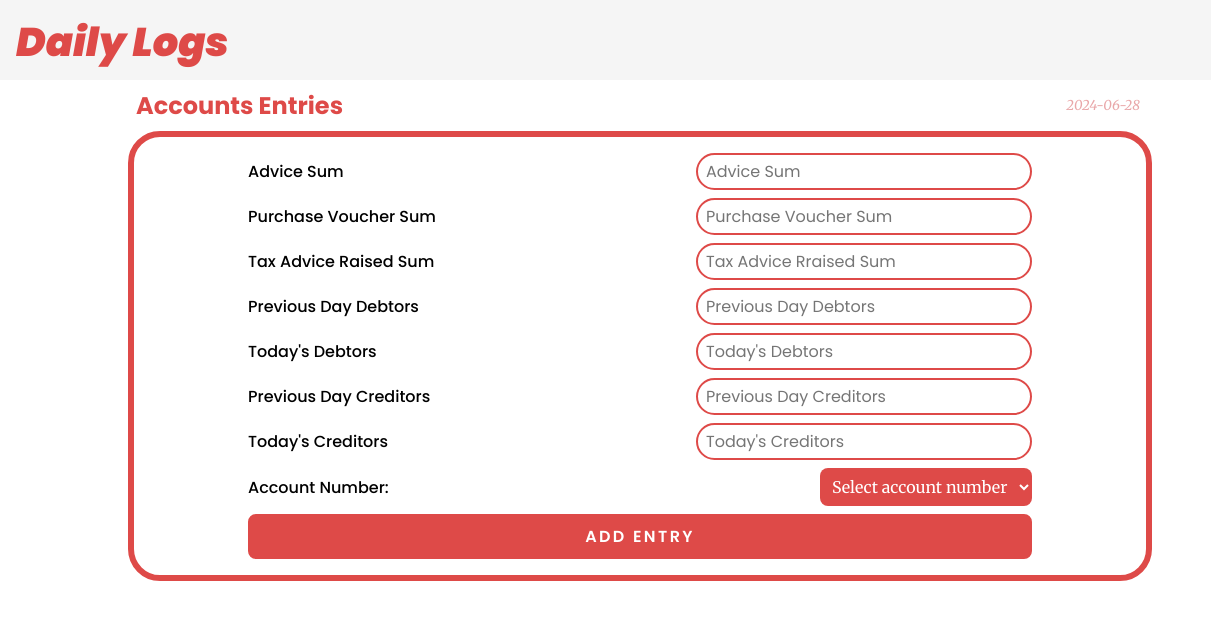
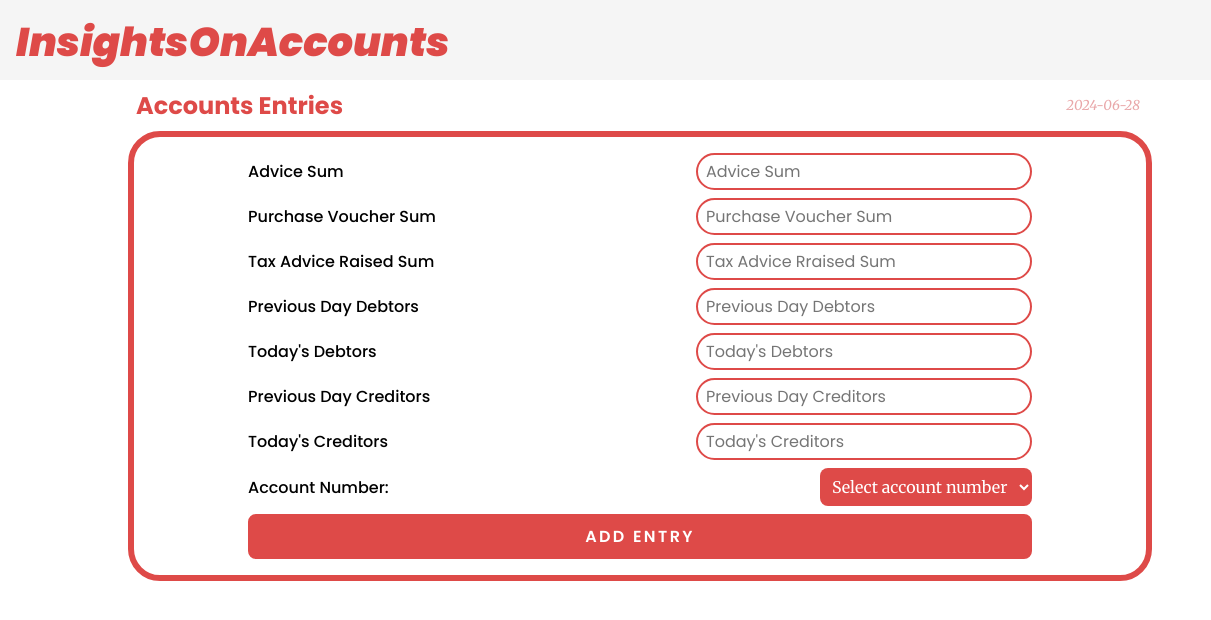
Before and after one commit to iammrverma/demoMatched, a website: page accounts.html in a window 1280 px wide. Shown: the full height of the page, 0-1211 px from the left. Drawn offline with Linux system fonts and the light colour scheme; some packages are replaced by stand-ins of ours; a script that the page names is missing.

Commit message:
changing name Daily Logs -> InsightsOnAccounts

```diff
--- a/accounts.html
+++ b/accounts.html
@@ -24,7 +24,7 @@
   </head>
   <body>
     <header class="header">
-      <div class="matched">Daily Logs</div>
+      <div class="matched">InsightsOnAccounts</div>
       <div class="logo">
         <img src="assets/logo.ico" alt="3T | logo" />
       </div>
```
Also changed, not shown: cfo.html (+1 -1 lines), finance.html (+1 -1 lines), index.html (+1 -1 lines).
